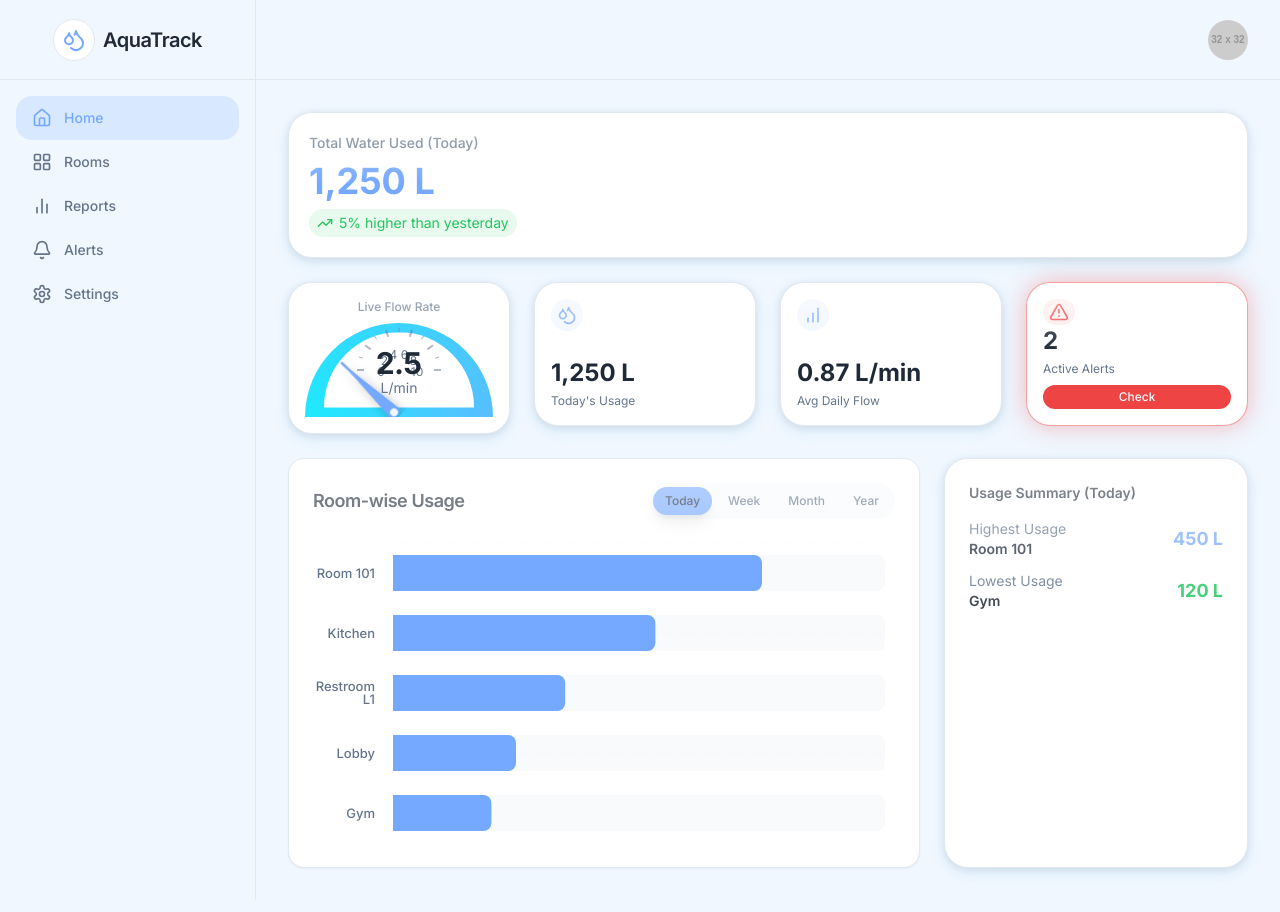
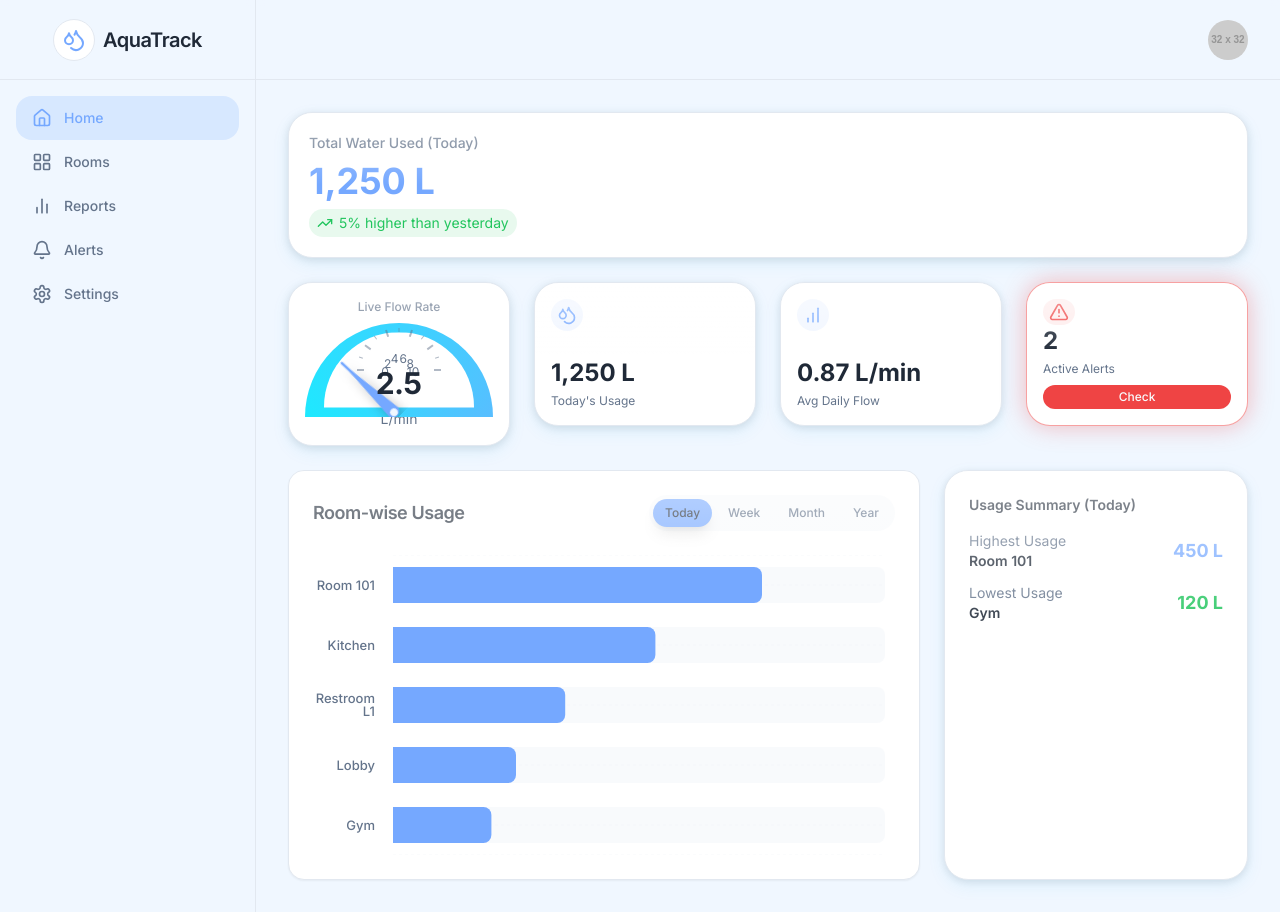
Before and after one commit to abhi24me/AquaTrack, a Next.js app: page /dashboard in a window 1280 px wide. Built offline with nearby package versions, Linux system fonts and the light colour scheme.

Commit message:
inside the half arc circle keep only the number of l/min and keep l/m be

```diff
--- a/src/components/charts/gauge.tsx
+++ b/src/components/charts/gauge.tsx
@@ -16,7 +16,7 @@ export function Gauge({ value }: GaugeProps) {
   const rotation = percentage * 180 - 90;
 
   return (
-    <div className="relative flex flex-col items-center justify-center w-full h-full max-w-[200px] mx-auto">
+    <div className="flex flex-col items-center justify-center w-full h-full max-w-[200px] mx-auto">
       <div className="relative w-full aspect-[2/1] overflow-hidden">
         {/* Background Arc */}
         <div
@@ -56,7 +56,7 @@ export function Gauge({ value }: GaugeProps) {
                         "left-1/2 -translate-x-1/2"
                     )}></div>
                      {isMajorTick && (
-                        <div className="absolute top-[18%] left-1/2 -translate-x-1/2" style={{transform: `translateX(-50%) rotate(${-tickRotation}deg)`}}>
+                        <div className="absolute top-[22%] left-1/2 -translate-x-1/2" style={{transform: `translateX(-50%) rotate(${-tickRotation}deg)`}}>
                             <span className="text-xs text-muted-foreground">{i}</span>
                         </div>
                     )}
@@ -72,15 +72,15 @@ export function Gauge({ value }: GaugeProps) {
         >
           <GaugePointer className="absolute bottom-0 left-1/2 -translate-x-1/2 h-[90%]" />
         </div>
-      </div>
 
        {/* Value Display */}
-        <div className="absolute bottom-[20%] flex flex-col items-center text-center">
+        <div className="absolute bottom-[20%] flex flex-col items-center text-center w-full">
           <span className="text-3xl font-bold text-foreground tabular-nums leading-none">
             {value.toFixed(1)}
           </span>
-          <span className="text-sm text-muted-foreground">L/min</span>
         </div>
+      </div>
+      <span className="text-sm text-muted-foreground -mt-2">L/min</span>
     </div>
   );
 }
```
